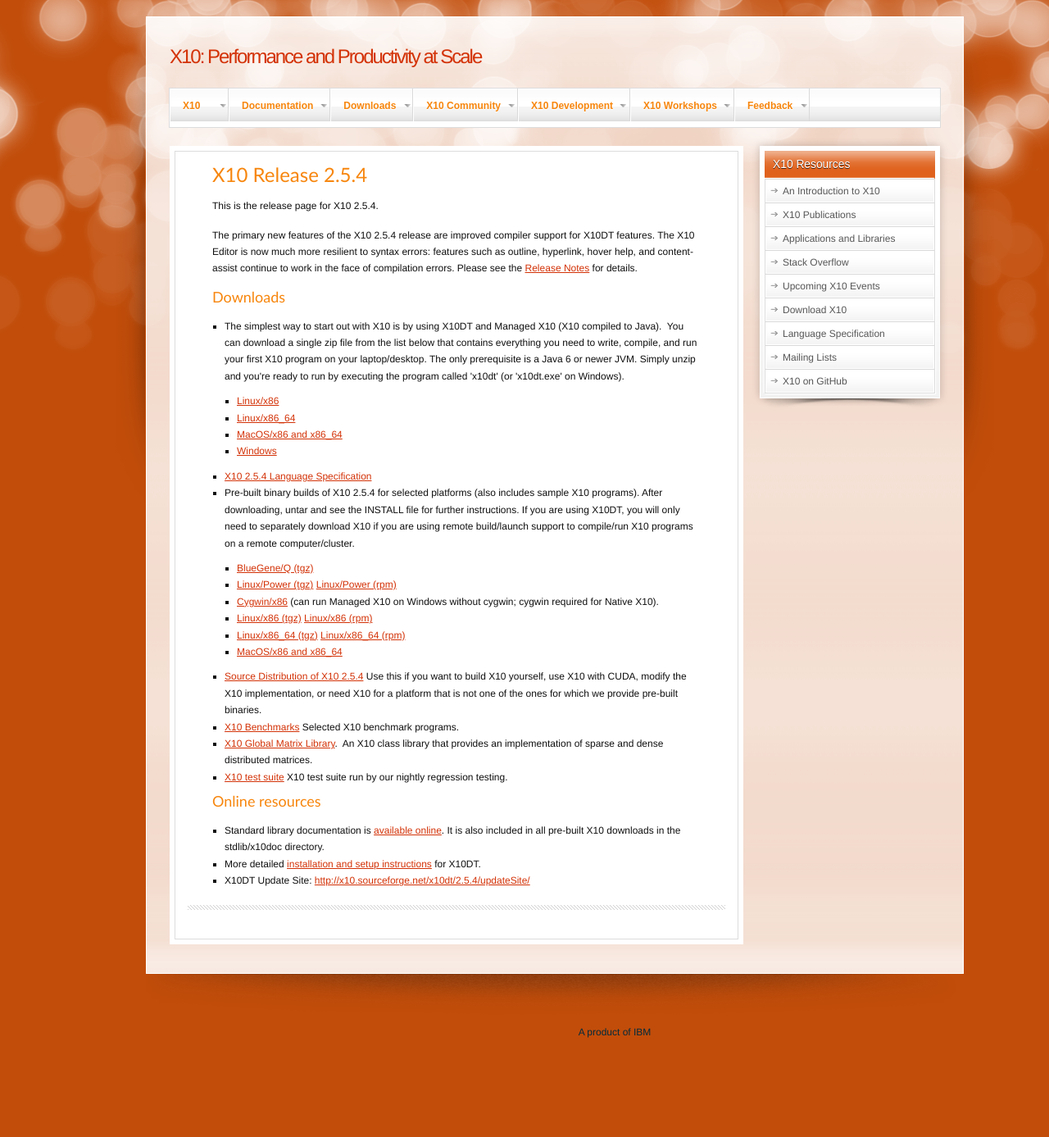
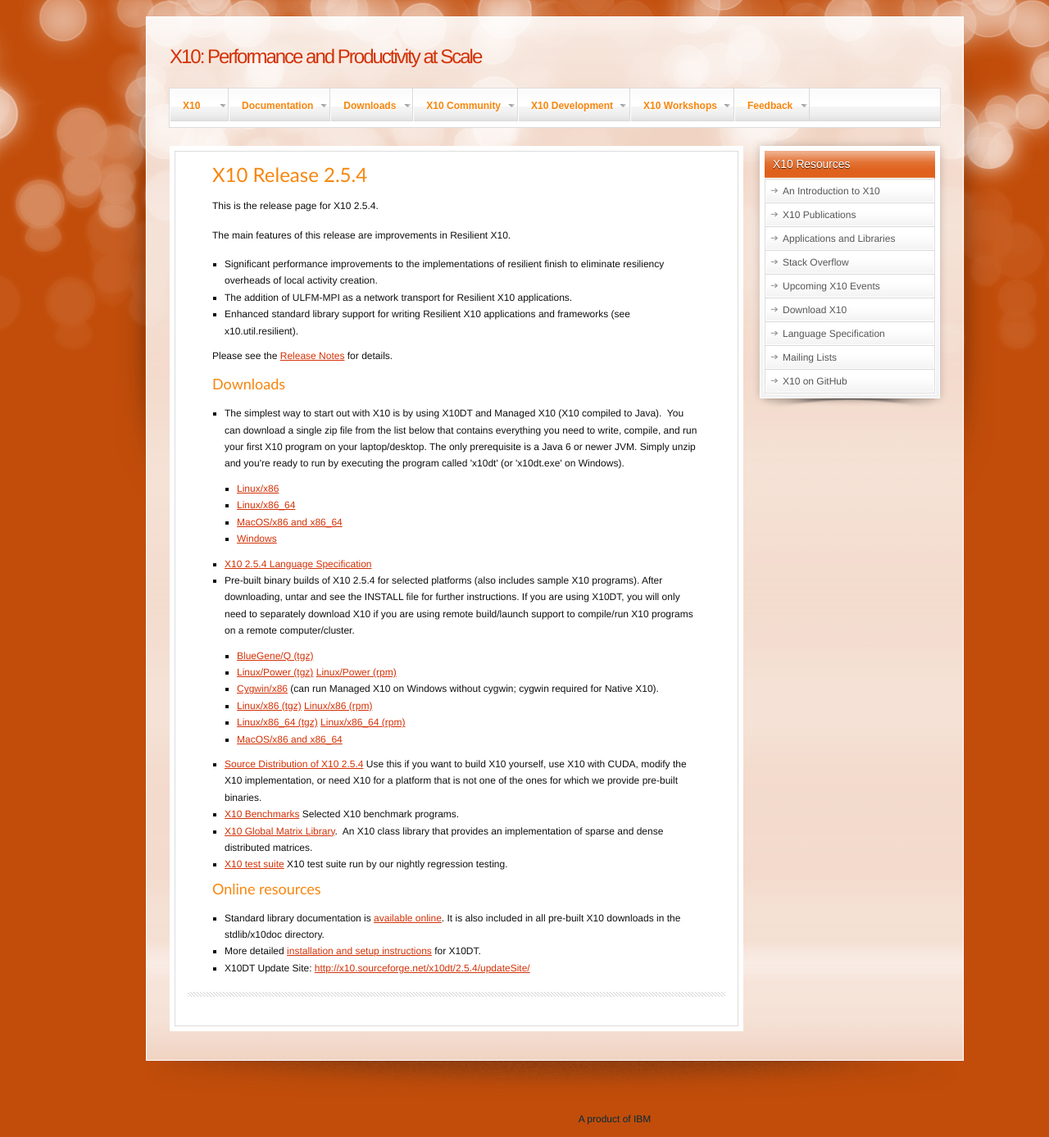
Before and after one commit to x10-lang/x10-lang.github.io, a Jekyll site: the page built from releases/x10-release-254.html, in a window 1280 px wide. Shown: the whole page at 82% size. Built offline with Jekyll 4.4.1, drawn with Linux system fonts in a browser that asks for light colours; before the commit the page ends 1280 px from its top, so only the background shows below that.

Commit message:
edit highlights to match 2.5.4 release notes

```diff
--- a/releases/x10-release-254.html
+++ b/releases/x10-release-254.html
@@ -8,7 +8,17 @@ redirect_from:
   - /software/download-x10/latest-release.html
 ---
 <p>This is the release page for X10 2.5.4.</p>
-<p>The primary new features of the X10 2.5.4 release are improved compiler support for X10DT features. The X10 Editor is now much more resilient to syntax errors: features such as outline, hyperlink, hover help, and content-assist continue to work in the face of compilation errors. Please see the <a class="external-link" href="http://sourceforge.net/projects/x10/files/x10/2.5.4/README.txt/download">Release Notes</a> for details.</p>
+<p>The main features of this release are improvements in Resilient X10.
+<ul>
+  <li>Significant performance improvements to the implementations of
+      resilient finish to eliminate resiliency overheads of local
+      activity creation.</li>
+  <li>The addition of ULFM-MPI as a network transport for Resilient
+      X10 applications.</li>
+  <li>Enhanced standard library support for writing Resilient X10
+      applications and frameworks (see x10.util.resilient).</li>
+</ul>
+Please see the <a class="external-link" href="http://sourceforge.net/projects/x10/files/x10/2.5.4/README.txt/download">Release Notes</a> for details.</p>
 <h3>Downloads</h3>
 <ul>
 <li>The simplest way to start out with X10 is by using X10DT and Managed X10 (X10 compiled to Java).&nbsp; You can download a single zip file from the list below that contains everything you need to write, compile, and run your first X10 program on your laptop/desktop. The only prerequisite is a Java 6 or newer JVM. Simply unzip and you're ready to run by executing the program called 'x10dt' (or 'x10dt.exe' on Windows).
```
